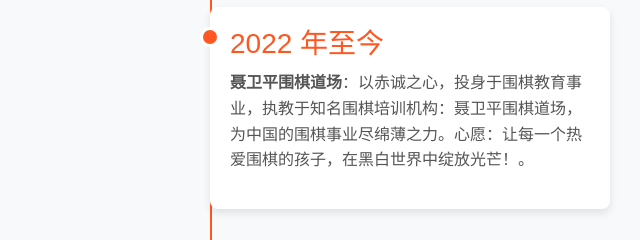
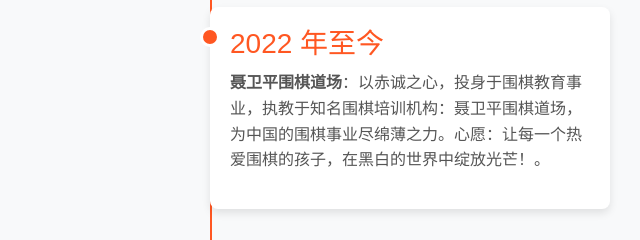
Before and after one commit to yuanguangshan/zhengyan, a plain HTML site: page pages/games.html in a window 1280 px wide. Shown: the part 2329-2569 px from the top of the page, 430-1070 px from the left. Drawn offline with nearby package versions, Linux system fonts and the light colour scheme.

Commit message:
games.html

```diff
--- a/pages/games.html
+++ b/pages/games.html
@@ -168,7 +168,7 @@
         <!-- 2012年 -->
         <div class="timeline-item right">
             <h3>2022 年至今</h3>
-            <p><strong>聂卫平围棋道场</strong>：以赤诚之心，投身于围棋教育事业，执教于知名围棋培训机构：聂卫平围棋道场，为中国的围棋事业尽绵薄之力。心愿：让每一个热爱围棋的孩子，在黑白世界中绽放光芒！。</p>
+            <p><strong>聂卫平围棋道场</strong>：以赤诚之心，投身于围棋教育事业，执教于知名围棋培训机构：聂卫平围棋道场，为中国的围棋事业尽绵薄之力。心愿：让每一个热爱围棋的孩子，在黑白的世界中绽放光芒！。</p>
         </div>
     </div>
 
```
